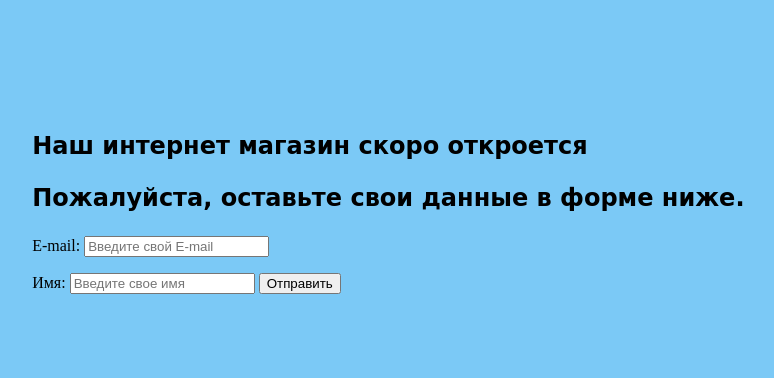
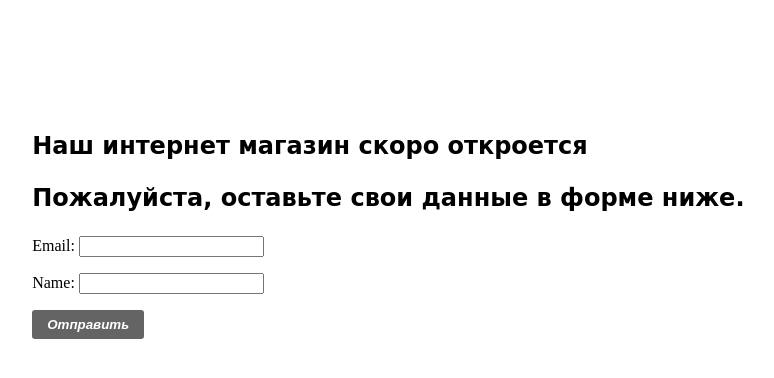
Before and after one commit to Bloodstein/bambook, a Django app: page /landing in a window 1280 px wide. Shown: the top 378 px of the page, without its empty margins (355-1129 px from the left). Run offline with Django 3.2, Linux system fonts and the light colour scheme.

Commit message:
ReadyToCSS

```diff
--- a/landing/forms.py
+++ b/landing/forms.py
@@ -0,0 +1,9 @@
+from django import forms
+from .models import *
+
+class SubscriberForm(forms.ModelForm):
+
+	class Meta():
+		model = Subscriber
+		fields = ['email','name']
+		exclude = ['']
--- a/landing/models.py
+++ b/landing/models.py
@@ -3,3 +3,6 @@ from django.db import models
 class Subscriber(models.Model):
 	email = models.EmailField()
 	name = models.CharField(max_length=30)
+
+	def __str__(self):
+		return '%s %s' % (self.name, self.email)
--- a/landing/views.py
+++ b/landing/views.py
@@ -1,4 +1,11 @@
 from django.shortcuts import render
+from .forms import SubscriberForm
 
 def landing(request):
+	form = SubscriberForm(request.POST or None)
+
+	if request.method == 'POST' and form.is_valid():
+		data = form.cleaned_data
+		print(data)
+		new_form = form.save()
 	return render(request, 'landing/landing.html', locals())
--- a/site_main/urls.py
+++ b/site_main/urls.py
@@ -16,6 +16,8 @@ Including another URLconf
 from django.conf.urls import url, include
 from django.contrib import admin
 
+admin.autodiscover()
+
 urlpatterns = [
     url(r'^admin/', admin.site.urls),
     url(r'^', include('landing.urls')),
--- a/static/css/landing.css
+++ b/static/css/landing.css
@@ -8,6 +8,22 @@
 	margin-left: 30%;
 }
 
+.form .mail-sub .form-sub {
+	background-color: #646464;
+	color: #fff;
+	border: 0px solid black;
+	border-radius: 3px;
+	padding-left: 15px;
+	padding-right: 15px;
+	padding-bottom: 7px;
+	padding-top: 7px;
+}
+
+.form .mail-sub .form-sub:hover {
+	transition: 0.5s;
+	background-color: #3a3a3a;
+}
+
 body {
-	background-color: #7bc9f6;
+
 }
--- a/templates/landing/landing.html
+++ b/templates/landing/landing.html
@@ -9,8 +9,14 @@
 <body>
 <div class="form">
 	<h2 class="welcome"><p>Наш интернет магазин скоро откроется</p><p>Пожалуйста, оставьте свои данные в форме ниже.</p></h2>
-	<p>E-mail: <input placeholder="Введите свой E-mail" name="email"></p>
-	<p>Имя: <input placeholder="Введите свое имя" name="name"> <input type="submit" value="Отправить" name="mail-submit"></p>
+	<form class="mail-sub" action="" method="post"> {% csrf_token %}
+	<div>
+		{{ form.as_p }}
+		<div>
+			<button class="form-sub" type="submit"><strong><i>Отправить</i></strong></button>
+		</div>
+	</div>
+	</form>
 </div>
 </body>
 </html>
```
Also changed, not shown: landing/admin.py (+8 -1 lines), db.sqlite3, static/images/backsub.jpg (added).
